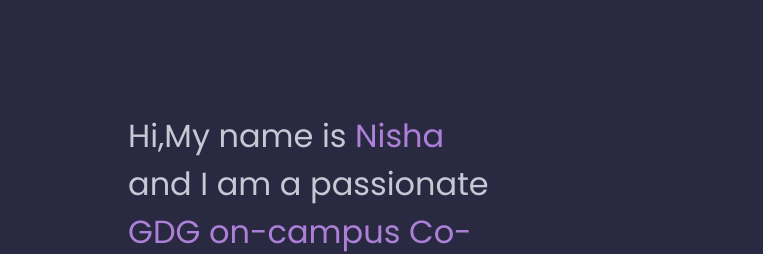
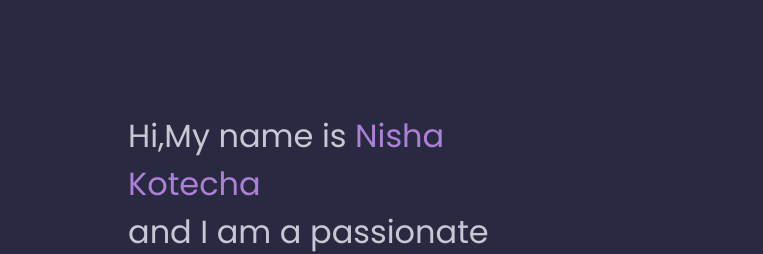
Before and after one commit to nishakotecha12/Portfolio, a plain HTML site: page index.html in a window 1280 px wide. Shown: the part 138-392 px from the top of the page, 0-763 px from the left. Drawn offline with nearby package versions, Linux system fonts and the light colour scheme.

Commit message:
Surname Added

```diff
--- a/index.html
+++ b/index.html
@@ -202,7 +202,7 @@
     <main>
         <section class="firstSection">
             <div class="leftSection">
-                Hi,My name is <span class="purple">Nisha</span>
+                Hi,My name is <span class="purple">Nisha Kotecha</span>
                 <div>and I am a passionate</div>
                 <span id="element"></span>
                 <div class="buttons">
```
